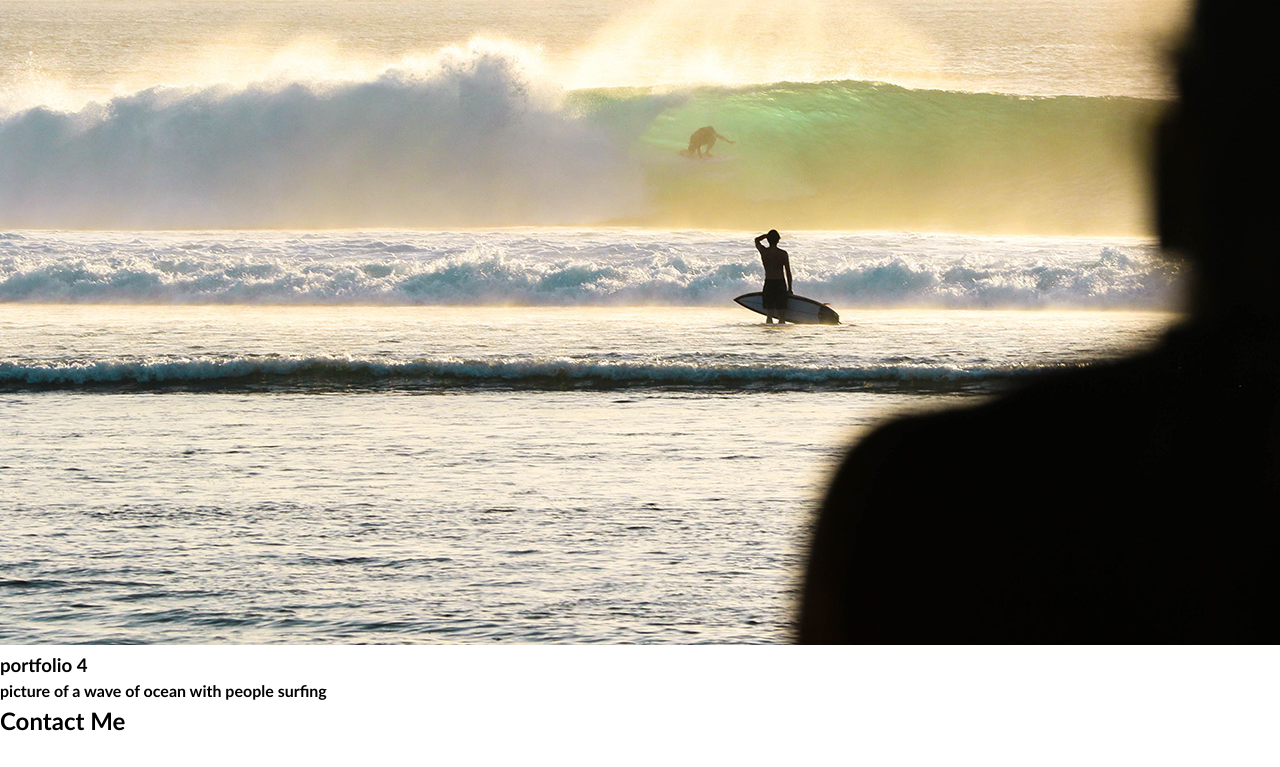
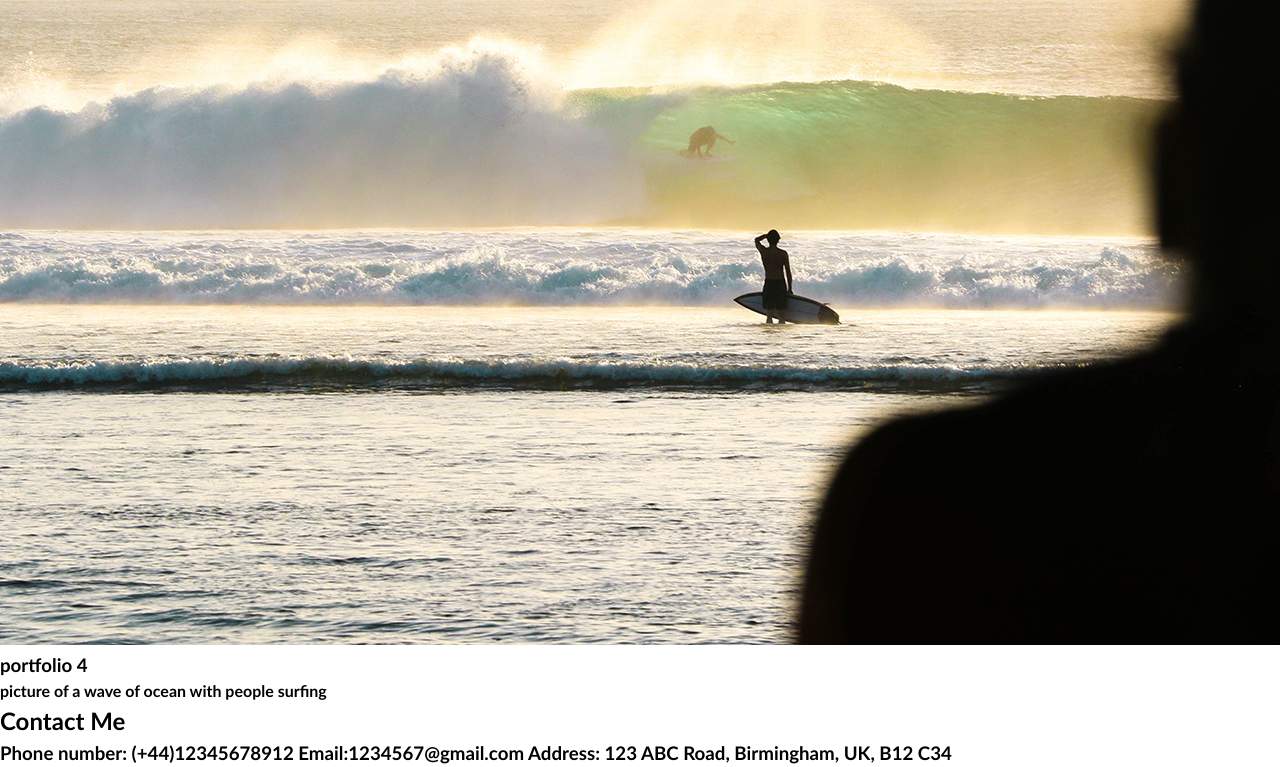
Before and after one commit to YiHZ1989/Bootstrap-Portfolio, a plain HTML site: page index.html in a window 1280 px wide. Shown: the part 4245-5012 px from the top of the page. Before the commit the page ends 4984 px from the top, so only its background shows below. Drawn offline with Linux system fonts and the light colour scheme; files that its build step writes are made by us from their sources.

Commit message:
add contqct code

```diff
--- a/index.html
+++ b/index.html
@@ -86,6 +86,9 @@
     <!-- contact -->
     <section class="page-section contact" id="contact">
       <h2>Contact Me</h2>
+      <h3>
+        Phone number: (+44)12345678912           Email:1234567@gmail.com           Address: 123 ABC Road, Birmingham, UK, B12 C34
+      </h3>
     </section>
   </main>
 </body>
```
